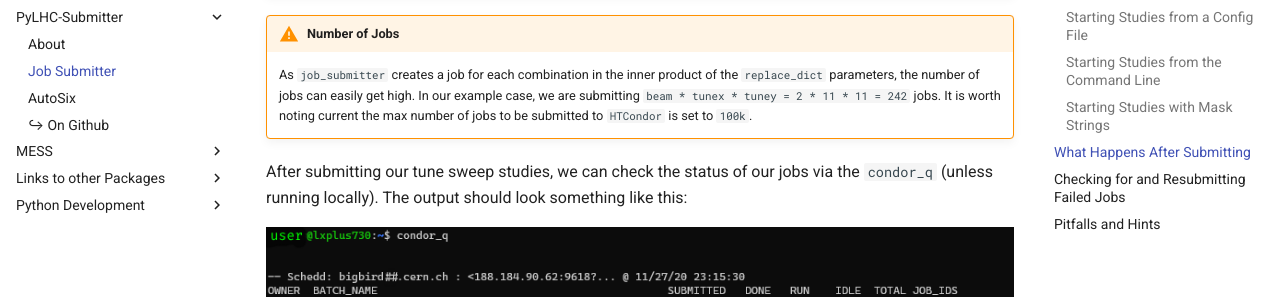
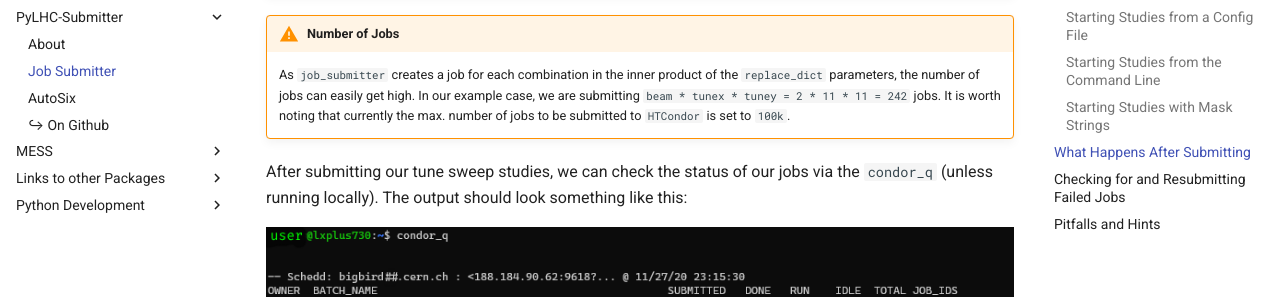
Before and after one commit to pylhc/pylhc.github.io, an MkDocs documentation site: the page built from docs/packages/pylhcsubmitter/job_submitter.md, in a window 1280 px wide and 900 px high, scrolled down 3409 px. Shown: the part 172-469 px from the top of the window. Built offline with MkDocs 1.6.1 and Material for MkDocs 9.7.7, drawn with Linux system fonts in a browser that asks for light colours.

Commit message:
rephrasing no of jobs

```diff
--- a/docs/packages/pylhcsubmitter/job_submitter.md
+++ b/docs/packages/pylhcsubmitter/job_submitter.md
@@ -227,7 +227,7 @@ A folder structure is created in the given `working directory`, in which one wil
 !!! warning "Number of Jobs"
     As `job_submitter` creates a job for each combination in the inner product of the `replace_dict` parameters, the number of jobs can easily get high.
     In our example case, we are submitting `beam * tunex * tuney = 2 * 11 * 11 = 242` jobs.
-    It is worth noting current the max number of jobs to be submitted to `HTCondor` is set to `100k`.
+    It is worth noting that currently the max. number of jobs to be submitted to `HTCondor` is set to `100k`.
 
 After submitting our tune sweep studies, we can check the status of our jobs via the `condor_q` (unless running locally).
 The output should look something like this:
```
